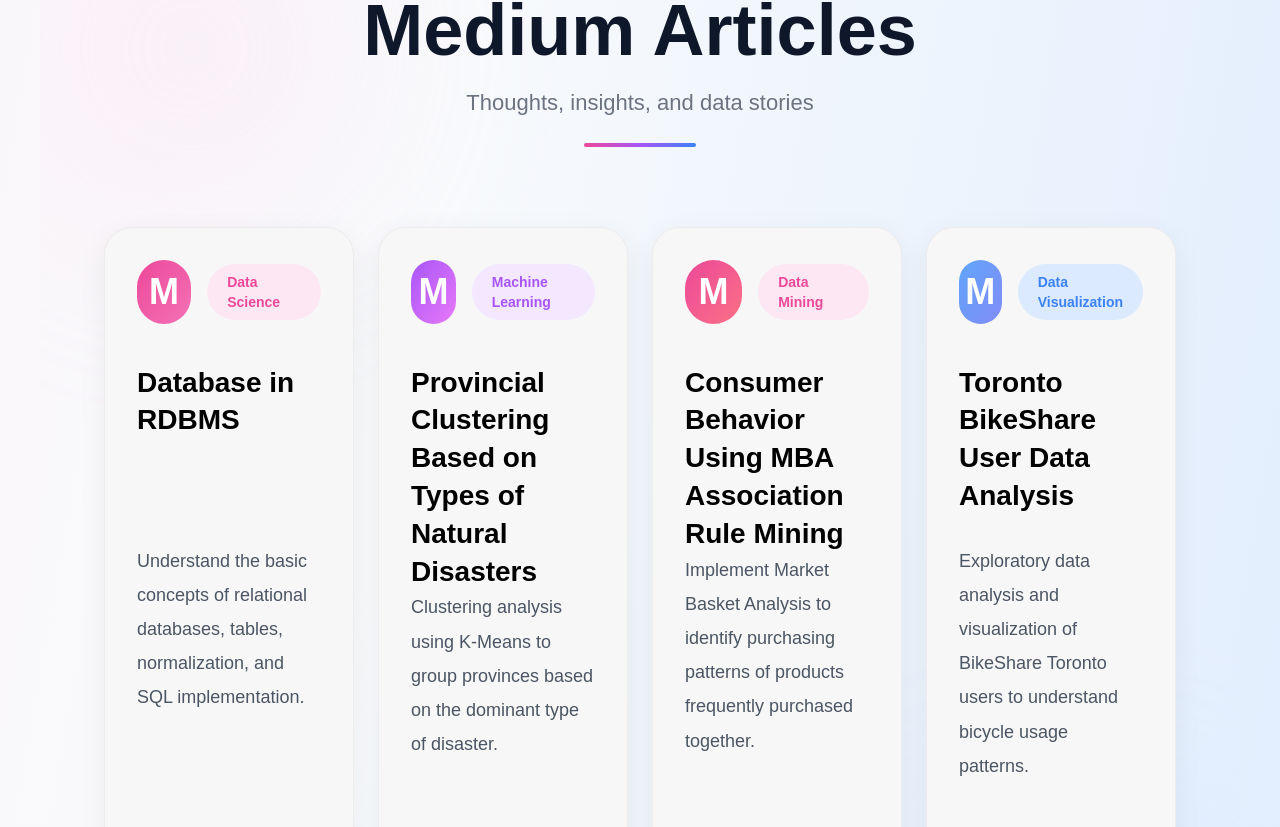
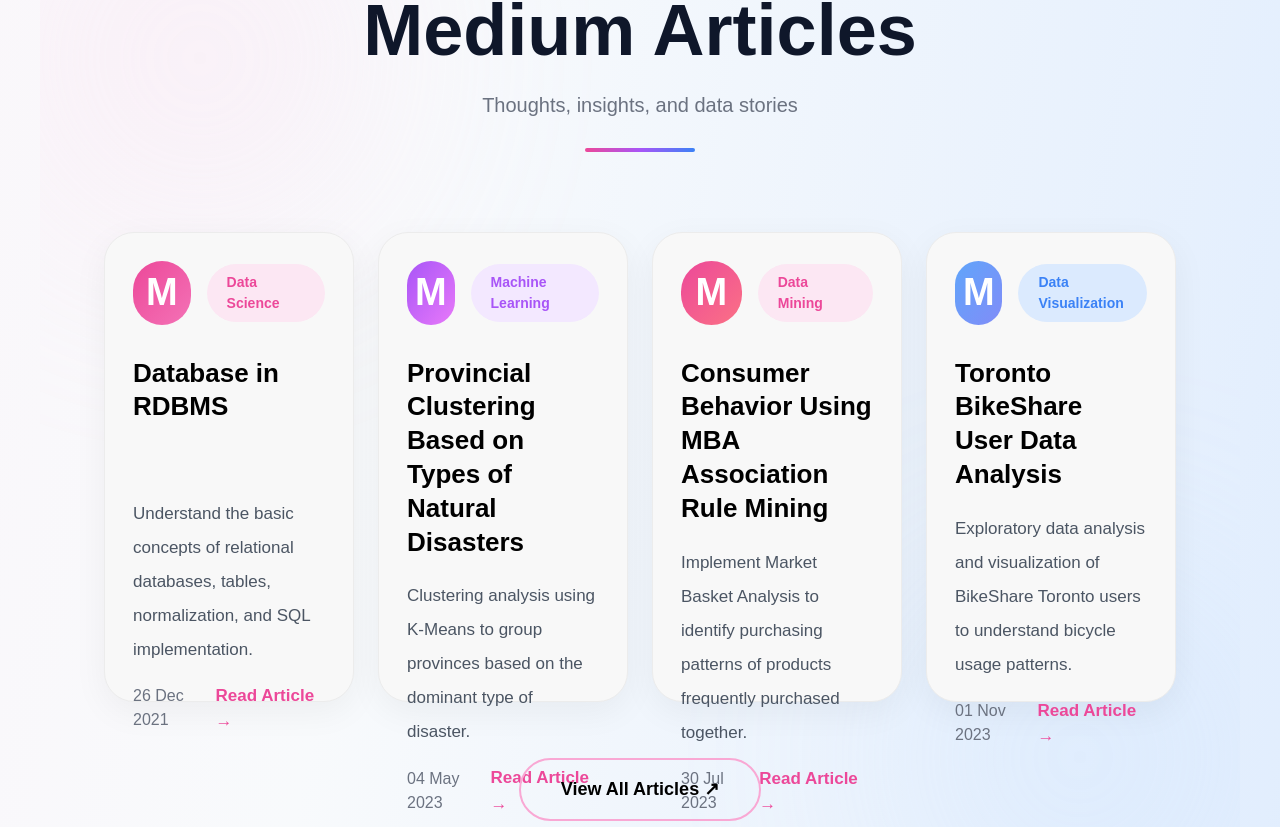
Before and after one commit to lintangntyas/portfolio, a Next.js app: page / in a window 1280 px wide. Shown: the part 4713-5540 px from the top of the page. Built offline with nearby package versions, Linux system fonts and the light colour scheme.

Commit message:
Update page.js

```diff
--- a/app/page.js
+++ b/app/page.js
@@ -887,26 +887,26 @@ export default function Home() {
       {/* MEDIUM */}
       <section
         id="medium"
-        className="w-full px-6 md:px-16 py-24 pb-32 relative overflow-hidden"
+        className="w-full px-6 md:px-16 py-24 relative overflow-hidden"
       >
 
-        {/* BACKGROUND */}
-        <div className="absolute left-0 top-0 w-[300px] h-[300px] bg-pink-200 blur-[120px] opacity-30 rounded-full"></div>
-
-        <div className="absolute right-0 bottom-0 w-[300px] h-[300px] bg-blue-200 blur-[120px] opacity-30 rounded-full"></div>
+        {/* BLUR */}
+        <div className="absolute left-0 top-0 w-[320px] h-[320px] bg-pink-200 blur-[130px] opacity-30 rounded-full"></div>
+
+        <div className="absolute right-0 bottom-0 w-[320px] h-[320px] bg-blue-200 blur-[130px] opacity-30 rounded-full"></div>
 
         {/* TITLE */}
         <div className="text-center mb-20 relative z-10">
 
-          <h1 className="text-5xl md:text-7xl font-extrabold text-[#0f172a]">
+          <h1 className="text-[72px] font-black text-[#0f172a] leading-none">
             Medium Articles
           </h1>
 
-          <p className="text-gray-500 mt-5 text-[22px]">
+          <p className="text-[#6b7280] mt-6 text-[20px] font-medium">
             Thoughts, insights, and data stories
           </p>
 
-          <div className="w-28 h-[4px] bg-gradient-to-r from-pink-500 via-purple-500 to-blue-500 rounded-full mx-auto mt-6"></div>
+          <div className="w-[110px] h-[4px] bg-gradient-to-r from-pink-500 via-purple-500 to-blue-500 rounded-full mx-auto mt-7"></div>
 
         </div>
 
@@ -920,7 +920,7 @@ export default function Home() {
 
             gap-6
 
-            max-w-[1350px]
+            max-w-[1400px]
             mx-auto
 
             relative
@@ -933,24 +933,25 @@ export default function Home() {
             href="https://medium.com/statistics-uii/basis-data-pada-rdbms-12be0f95c277"
             target="_blank"
             className="
-              bg-[#f7f7f8]
+              bg-[#f8f8f8]
 
               border
               border-[#ececec]
 
-              rounded-[28px]
-
-              px-8
-              pt-8
+              rounded-[30px]
+
+              px-7
+              pt-7
               pb-6
 
-              shadow-[0_8px_30px_rgba(0,0,0,0.06)]
-
-              transition
+              shadow-[0_10px_35px_rgba(0,0,0,0.05)]
+
+              transition-all
               duration-300
+
               hover:-translate-y-1
 
-              min-h-[80px]
+              h-[470px]
 
               flex
               flex-col
@@ -961,13 +962,14 @@ export default function Home() {
             <div>
 
               {/* HEADER */}
-              <div className="flex items-center gap-4 mb-10">
+              <div className="flex items-center gap-4 mb-8">
 
                 {/* ICON */}
                 <div
                   className="
-                    w-16
-                    h-16
+                    w-[64px]
+                    h-[64px]
+
                     rounded-full
 
                     bg-gradient-to-br
@@ -979,8 +981,8 @@ export default function Home() {
                     justify-center
 
                     text-white
-                    text-4xl
-                    font-bold
+                    text-[38px]
+                    font-black
                   "
                 >
                   M
@@ -997,7 +999,7 @@ export default function Home() {
                     bg-pink-100
                     text-pink-500
 
-                    text-sm
+                    text-[14px]
                     font-bold
                   "
                 >
@@ -1009,13 +1011,13 @@ export default function Home() {
               {/* TITLE */}
               <h2
                 className="
-                  text-[28px]
-                  font-extrabold
+                  text-[26px]
+                  font-black
                   text-black
 
-                  leading-[1.35]
-
-                  min-h-[180px]
+                  leading-[1.3]
+
+                  min-h-[120px]
                 "
               >
                 Database in RDBMS
@@ -1026,11 +1028,13 @@ export default function Home() {
                 className="
                   text-[#4b5563]
 
-                  text-[18px]
-
-                  leading-[1.9]
-
-                  min-h-[170px]
+                  text-[17px]
+
+                  leading-[2]
+
+                  mt-5
+
+                  min-h-[145px]
                 "
               >
                 Understand the basic concepts of relational databases,
@@ -1040,9 +1044,9 @@ export default function Home() {
             </div>
 
             {/* FOOTER */}
-            <div className="flex items-center justify-between pt-10">
-
-              <span className="text-[#6b7280] text-[17px]">
+            <div className="flex items-center justify-between pt-4">
+
+              <span className="text-[#6b7280] text-[16px]">
                 26 Dec 2021
               </span>
 
@@ -1050,7 +1054,7 @@ export default function Home() {
                 className="
                   text-pink-500
                   font-bold
-                  text-[18px]
+                  text-[17px]
                 "
               >
                 Read Article →
@@ -1065,24 +1069,25 @@ export default function Home() {
             href="https://medium.com/@lintangntyas/clustering-provinsi-terhadap-jenis-bencana-alam-di-indonesia-tahun-2021-b85eeaf1b451"
             target="_blank"
             className="
-              bg-[#f7f7f8]
+              bg-[#f8f8f8]
 
               border
               border-[#ececec]
 
-              rounded-[28px]
-
-              px-8
-              pt-8
+              rounded-[30px]
+
+              px-7
+              pt-7
               pb-6
 
-              shadow-[0_8px_30px_rgba(0,0,0,0.06)]
-
-              transition
+              shadow-[0_10px_35px_rgba(0,0,0,0.05)]
+
+              transition-all
               duration-300
+
               hover:-translate-y-1
 
-              min-h-[480px]
+              h-[470px]
 
               flex
               flex-col
@@ -1092,12 +1097,13 @@ export default function Home() {
 
             <div>
 
-              <div className="flex items-center gap-4 mb-10">
+              <div className="flex items-center gap-4 mb-8">
 
                 <div
                   className="
-                    w-16
-                    h-16
+                    w-[64px]
+                    h-[64px]
+
                     rounded-full
 
                     bg-gradient-to-br
@@ -1109,8 +1115,8 @@ export default function Home() {
                     justify-center
 
                     text-white
-                    text-4xl
-                    font-bold
+                    text-[38px]
+                    font-black
                   "
                 >
                   M
@@ -1126,7 +1132,7 @@ export default function Home() {
                     bg-purple-100
                     text-purple-500
 
-                    text-sm
+                    text-[14px]
                     font-bold
                   "
                 >
@@ -1137,13 +1143,13 @@ export default function Home() {
 
               <h2
                 className="
-                  text-[28px]
-                  font-extrabold
+                  text-[26px]
+                  font-black
                   text-black
 
-                  leading-[1.35]
-
-                  min-h-[180px]
+                  leading-[1.3]
+
+                  min-h-[120px]
                 "
               >
                 Provincial Clustering Based on Types of Natural Disasters
@@ -1153,11 +1159,13 @@ export default function Home() {
                 className="
                   text-[#4b5563]
 
-                  text-[18px]
-
-                  leading-[1.9]
-
-                  min-h-[170px]
+                  text-[17px]
+
+                  leading-[2]
+
+                  mt-5
+
+                  min-h-[145px]
                 "
               >
                 Clustering analysis using K-Means to group provinces based on the dominant type of disaster.
@@ -1165,9 +1173,9 @@ export default function Home() {
 
             </div>
 
-            <div className="flex items-center justify-between pt-10">
-
-              <span className="text-[#6b7280] text-[17px]">
+            <div className="flex items-center justify-between pt-4">
+
+              <span className="text-[#6b7280] text-[16px]">
                 04 May 2023
               </span>
 
@@ -1175,7 +1183,7 @@ export default function Home() {
                 className="
                   text-pink-500
                   font-bold
-                  text-[18px]
+                  text-[17px]
                 "
               >
                 Read Article →
@@ -1190,24 +1198,25 @@ export default function Home() {
             href="https://medium.com/@lintangntyas/perilaku-konsumen-menggunakan-mba-association-rule-mining-cc0f604b319a"
             target="_blank"
             className="
-              bg-[#f7f7f8]
+              bg-[#f8f8f8]
 
               border
               border-[#ececec]
 
-              rounded-[28px]
-
-              px-8
-              pt-8
+              rounded-[30px]
+
+              px-7
+              pt-7
               pb-6
 
-              shadow-[0_8px_30px_rgba(0,0,0,0.06)]
-
-              transition
+              shadow-[0_10px_35px_rgba(0,0,0,0.05)]
+
+              transition-all
               duration-300
+
               hover:-translate-y-1
 
-              min-h-[480px]
+              h-[470px]
 
               flex
               flex-col
@@ -1217,12 +1226,13 @@ export default function Home() {
 
             <div>
 
-              <div className="flex items-center gap-4 mb-10">
+              <div className="flex items-center gap-4 mb-8">
 
                 <div
                   className="
-                    w-16
-                    h-16
+                    w-[64px]
+                    h-[64px]
+
                     rounded-full
 
                     bg-gradient-to-br
@@ -1234,8 +1244,8 @@ export default function Home() {
                     justify-center
 
                     text-white
-                    text-4xl
-                    font-bold
+                    text-[38px]
+                    font-black
                   "
                 >
                   M
@@ -1251,7 +1261,7 @@ export default function Home() {
                     bg-pink-100
                     text-pink-500
 
-                    text-sm
+                    text-[14px]
                     font-bold
                   "
                 >
@@ -1262,13 +1272,13 @@ export default function Home() {
 
               <h2
                 className="
-                  text-[28px]
-                  font-extrabold
+                  text-[26px]
+                  font-black
                   text-black
 
-                  leading-[1.35]
-
-                  min-h-[180px]
+                  leading-[1.3]
+
+                  min-h-[120px]
                 "
               >
                 Consumer Behavior Using MBA Association Rule Mining
@@ -1278,11 +1288,13 @@ export default function Home() {
                 className="
                   text-[#4b5563]
 
-                  text-[18px]
-
-                  leading-[1.9]
-
-                  min-h-[170px]
+                  text-[17px]
+
+                  leading-[2]
+
+                  mt-5
+
+                  min-h-[145px]
                 "
               >
                 Implement Market Basket Analysis to identify purchasing patterns of products frequently purchased together.
@@ -1290,9 +1302,9 @@ export default function Home() {
 
             </div>
 
-            <div className="flex items-center justify-between pt-10">
-
-              <span className="text-[#6b7280] text-[17px]">
+            <div className="flex items-center justify-between pt-4">
+
+              <span className="text-[#6b7280] text-[16px]">
                 30 Jul 2023
               </span>
 
@@ -1300,7 +1312,7 @@ export default function Home() {
                 className="
                   text-pink-500
                   font-bold
-                  text-[18px]
+                  text-[17px]
                 "
               >
                 Read Article →
@@ -1315,24 +1327,25 @@ export default function Home() {
             href="https://medium.com/@lintangntyas/analisis-data-terhadap-tipe-penyewaan-bikeshare-toronto-pada-tahun-2018-f932072c2682"
             target="_blank"
             className="
-              bg-[#f7f7f8]
+              bg-[#f8f8f8]
 
               border
               border-[#ececec]
 
-              rounded-[28px]
-
-              px-8
-              pt-8
+              rounded-[30px]
+
+              px-7
+              pt-7
               pb-6
 
-              shadow-[0_8px_30px_rgba(0,0,0,0.06)]
-
-              transition
+              shadow-[0_10px_35px_rgba(0,0,0,0.05)]
+
+              transition-all
               duration-300
+
               hover:-translate-y-1
 
-              min-h-[480px]
+              h-[470px]
 
               flex
               flex-col
@@ -1342,12 +1355,13 @@ export default function Home() {
 
             <div>
 
-              <div className="flex items-center gap-4 mb-10">
+              <div className="flex items-center gap-4 mb-8">
 
                 <div
                   className="
-                    w-16
-                    h-16
+                    w-[64px]
+                    h-[64px]
+
                     rounded-full
 
                     bg-gradient-to-br
@@ -1359,8 +1373,8 @@ export default function Home() {
                     justify-center
 
                     text-white
-                    text-4xl
-                    font-bold
+                    text-[38px]
+                    font-black
                   "
                 >
                   M
@@ -1376,7 +1390,7 @@ export default function Home() {
                     bg-blue-100
                     text-blue-500
 
-                    text-sm
+                    text-[14px]
                     font-bold
                   "
                 >
@@ -1387,13 +1401,13 @@ export default function Home() {
 
               <h2
                 className="
-                  text-[28px]
-                  font-extrabold
+                  text-[26px]
+                  font-black
                   text-black
 
-                  leading-[1.35]
-
-                  min-h-[180px]
+                  leading-[1.3]
+
+                  min-h-[120px]
                 "
               >
                 Toronto BikeShare User Data Analysis
@@ -1403,11 +1417,13 @@ export default function Home() {
                 className="
                   text-[#4b5563]
 
-                  text-[18px]
-
-                  leading-[1.9]
-
-                  min-h-[170px]
+                  text-[17px]
+
+                  leading-[2]
+
+                  mt-5
+
+                  min-h-[145px]
                 "
               >
                 Exploratory data analysis and visualization of BikeShare Toronto users to understand bicycle usage patterns.
@@ -1415,9 +1431,9 @@ export default function Home() {
 
             </div>
 
-            <div className="flex items-center justify-between pt-10">
-
-              <span className="text-[#6b7280] text-[17px]">
+            <div className="flex items-center justify-between pt-4">
+
+              <span className="text-[#6b7280] text-[16px]">
                 01 Nov 2023
               </span>
 
@@ -1425,7 +1441,7 @@ export default function Home() {
                 className="
                   text-pink-500
                   font-bold
-                  text-[18px]
+                  text-[17px]
                 "
               >
                 Read Article →
@@ -1438,27 +1454,27 @@ export default function Home() {
         </div>
 
         {/* BUTTON */}
-        <div className="flex justify-center mt-12 relative z-10">
+        <div className="flex justify-center mt-14 relative z-10">
 
           <a
             href="https://medium.com/@lintangntyas"
             target="_blank"
             className="
-              px-12
-              py-5
+              px-10
+              py-4
 
               rounded-full
 
               border-2
               border-pink-300
 
-              text-[20px]
+              text-[18px]
               font-bold
 
               hover:bg-pink-500
               hover:text-white
 
-              transition
+              transition-all
               duration-300
             "
           >
```
